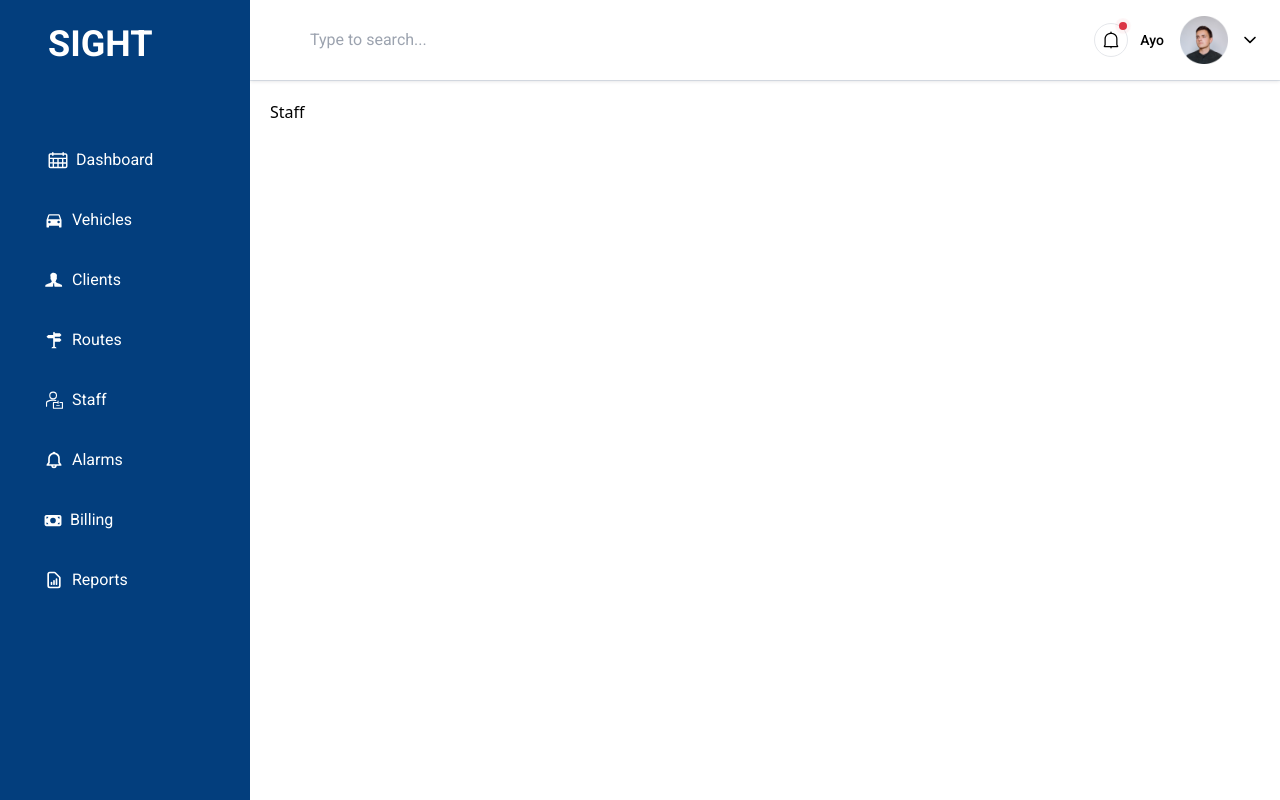
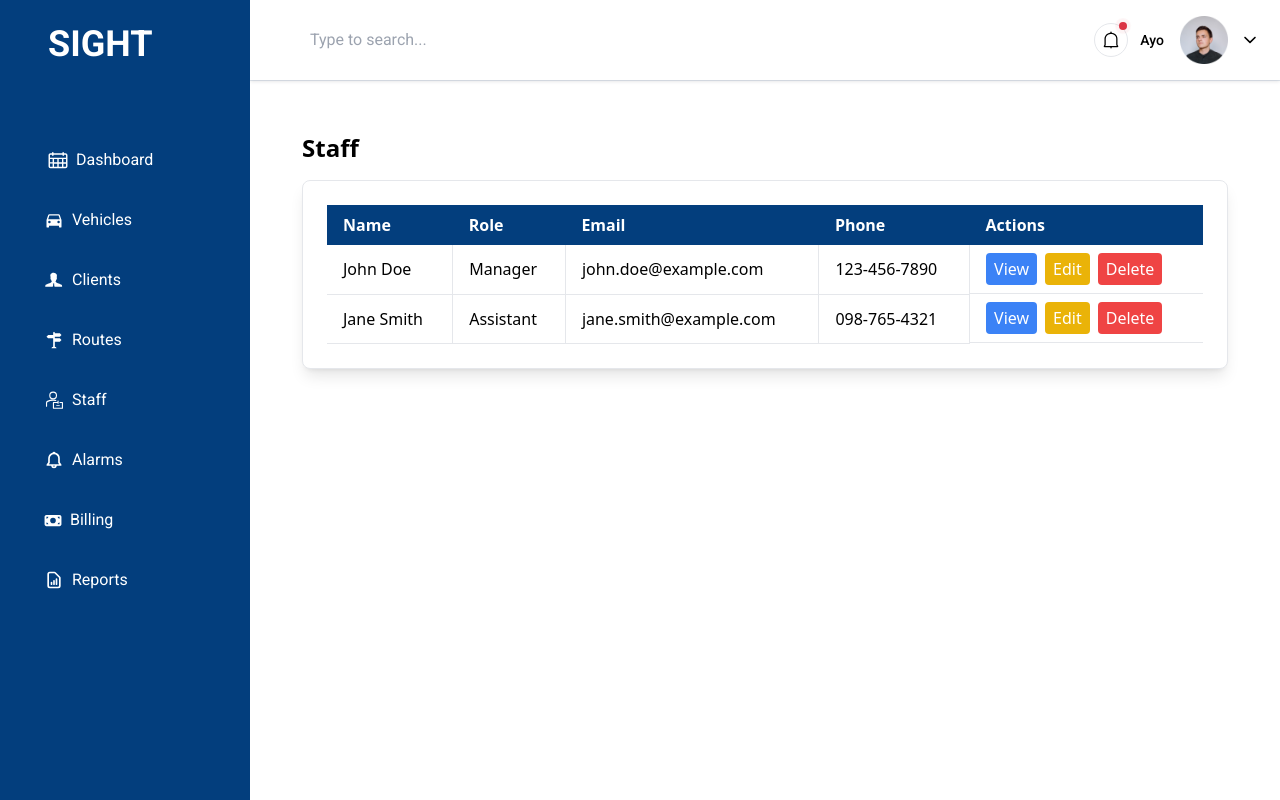
Before and after one commit to shittu121/CRM-Project, a Next.js app: page /staff in a window 1280 px wide. Built offline with nearby package versions, Linux system fonts and the light colour scheme.

Commit message:
"Removed staff page component and updated company profile component with styling changes and minor code refactoring."

```diff
--- a/src/app/(company)/staff/page.jsx
+++ /dev/null
@@ -1,11 +0,0 @@
-import React from 'react'
-
-const page = () => {
-  return (
-    <div>
-      Staff
-    </div>
-  )
-}
-
-export default page
--- /dev/null
+++ b/src/app/(company)/staff/page.tsx
@@ -0,0 +1,53 @@
+import React from 'react';
+
+interface StaffMember {
+  id: number;
+  name: string;
+  role: string;
+  email: string;
+  phone: string;
+}
+
+const staffData: StaffMember[] = [
+  { id: 1, name: 'John Doe', role: 'Manager', email: 'john.doe@example.com', phone: '123-456-7890' },
+  { id: 2, name: 'Jane Smith', role: 'Assistant', email: 'jane.smith@example.com', phone: '098-765-4321' },
+  // Add more staff members as needed
+];
+
+const Staff: React.FC = () => {
+  return (
+    <div className="p-8 min-h-screen">
+      <h2 className="text-2xl font-semibold mb-4">Staff</h2>
+      <div className="bg-white rounded-lg shadow-lg p-6 border border-gray-200">
+        <table className="min-w-full">
+          <thead>
+            <tr className="bg-primary rounded-t-lg text-white">
+              <th className="py-2 px-4 text-left">Name</th>
+              <th className="py-2 px-4 text-left">Role</th>
+              <th className="py-2 px-4 text-left">Email</th>
+              <th className="py-2 px-4 text-left">Phone</th>
+              <th className="py-2 px-4 text-left">Actions</th>
+            </tr>
+          </thead>
+          <tbody>
+            {staffData.map((staff) => (
+              <tr key={staff.id}>
+                <td className="py-2 px-4 border-b border-r">{staff.name}</td>
+                <td className="py-2 px-4 border-b border-r">{staff.role}</td>
+                <td className="py-2 px-4 border-b border-r">{staff.email}</td>
+                <td className="py-2 px-4 border-b border-r">{staff.phone}</td>
+                <td className="py-2 px-4 border-b flex space-x-2">
+                  <button className="bg-blue-500 text-white py-1 px-2 rounded">View</button>
+                  <button className="bg-yellow-500 text-white py-1 px-2 rounded">Edit</button>
+                  <button className="bg-red-500 text-white py-1 px-2 rounded">Delete</button>
+                </td>
+              </tr>
+            ))}
+          </tbody>
+        </table>
+      </div>
+    </div>
+  );
+};
+
+export default Staff;
--- a/src/components/company/profile/index.tsx
+++ b/src/components/company/profile/index.tsx
@@ -40,14 +40,14 @@ const user = {
 
 const Profile: React.FC = () => {
   return (
-    <div className="flex flex-col items-start min-h-screen bg-gray-100 p-8">
+    <div className="flex flex-col items-start min-h-screen bg-meta-2 p-8">
       <h2 className="text-2xl font-semibold mb-6">My Profile</h2>
-      <div className="bg-white rounded-lg shadow-lg p-8 w-full max-w-6xl">
+      <div className="bg-white rounded-lg shadow-default p-8 w-full max-w-6xl">
         <div className="grid grid-cols-1 md:grid-cols-2 gap-8">
           {/* Personal Details */}
           <div>
             <h3 className="text-xl font-semibold mb-2">Personal Details</h3>
-            <hr className="border-t border-gray-300 mb-4" />
+            <hr className="border-t border-meta-9 mb-4" />
             <div className="flex items-start mb-8">
               <Image src={user.avatarUrl} alt={`${user.name}'s avatar`} className="w-32 h-32 rounded-full mr-6" />
               <div>
@@ -65,22 +65,22 @@ const Profile: React.FC = () => {
 
             {/* Account Details */}
             <h3 className="text-xl font-semibold mb-2">Account Details</h3>
-            <hr className="border-t border-gray-300 mb-4" />
+            <hr className="border-t border-meta-9 mb-4" />
             <div className="grid grid-cols-1 md:grid-cols-3 gap-4 mb-8">
-              <p><strong>Account Type:</strong> {user.accountType}</p>
-              <p><strong>Account Number:</strong> {user.accountNumber}</p>
-              <p><strong>Bank Name:</strong> {user.bankName}</p>
-              <p><strong>Branch Name:</strong> {user.branchName}</p>
-              <p><strong>MICR Code:</strong> {user.micrCode}</p>
-              <p><strong>IFSC Code:</strong> {user.ifscCode}</p>
-              <p><strong>Effective From:</strong> {user.effectiveFrom}</p>
+              <p className="text-lg"><strong>Account Type:</strong> {user.accountType}</p>
+              <p className="text-lg"><strong>Account Number:</strong> {user.accountNumber}</p>
+              <p className="text-lg"><strong>Bank Name:</strong> {user.bankName}</p>
+              <p className="text-lg"><strong>Branch Name:</strong> {user.branchName}</p>
+              <p className="text-lg"><strong>MICR Code:</strong> {user.micrCode}</p>
+              <p className="text-lg"><strong>IFSC Code:</strong> {user.ifscCode}</p>
+              <p className="text-lg"><strong>Effective From:</strong> {user.effectiveFrom}</p>
             </div>
           </div>
 
-          <div className="border-l pl-8">
+          <div className="border-l border-meta-9 pl-8">
             {/* Reporting Structure */}
             <h3 className="text-xl font-semibold mb-2">Reporting Structure</h3>
-            <hr className="border-t border-gray-300 mb-4" />
+            <hr className="border-t border-meta-9 mb-4" />
             <div className="flex items-start mb-8">
               <Image src={user.avatarUrl} alt={`${user.reportingTo.name}'s avatar`} className="w-16 h-16 rounded-full mr-4" />
               <div>
@@ -93,12 +93,12 @@ const Profile: React.FC = () => {
 
             {/* Documents Download */}
             <h3 className="text-xl font-semibold mb-2">Documents Download</h3>
-            <hr className="border-t border-gray-300 mb-4" />
+            <hr className="border-t border-meta-9 mb-4" />
             {user.documents.map((doc, index) => (
               <div key={index} className="flex items-center mb-4">
-                <p className="flex-grow"><strong>{doc.name}</strong></p>
-                <a href={doc.downloadUrl} className="text-blue-500 mr-4">Download</a>
-                <a href={doc.viewUrl} className="text-blue-500">View</a>
+                <p className="flex-grow text-lg"><strong>{doc.name}</strong></p>
+                <a href={doc.downloadUrl} className="text-btnColor mr-4">Download</a>
+                <a href={doc.viewUrl} className="text-btnColor">View</a>
               </div>
             ))}
           </div>
```
